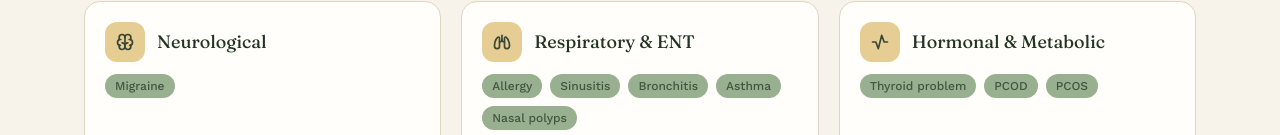
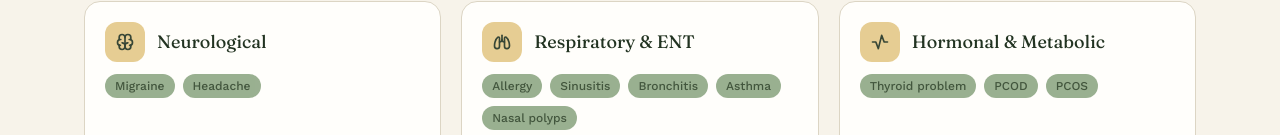
Before and after one commit to csvishnu195/Saraswathi-Homoeo-Clinic, a React (Vite) app: page / in a window 1280 px wide. Shown: the part 817-952 px from the top of the page. Built offline with nearby package versions, Linux system fonts and the light colour scheme; no server answers; the database is empty.

Commit message:
Add headache to conditions list

```diff
--- a/src/components/ConditionsSection.jsx
+++ b/src/components/ConditionsSection.jsx
@@ -4,7 +4,7 @@ import {
 import Sprig from "./Sprig";
 
 const CONDITIONS = [
-  { label: "Neurological", icon: TbBrain, items: ["Migraine"] },
+  { label: "Neurological", icon: TbBrain, items: ["Migraine", "Headache"] },
   { label: "Respiratory & ENT", icon: TbLungs, items: ["Allergy", "Sinusitis", "Bronchitis", "Asthma", "Nasal polyps"] },
   { label: "Hormonal & Metabolic", icon: TbActivity, items: ["Thyroid problem", "PCOD", "PCOS"] },
   { label: "Digestive", icon: TbApple, items: ["Acidity", "GERD", "Liver disease", "Gall stone", "Celiac disease"] },
```
